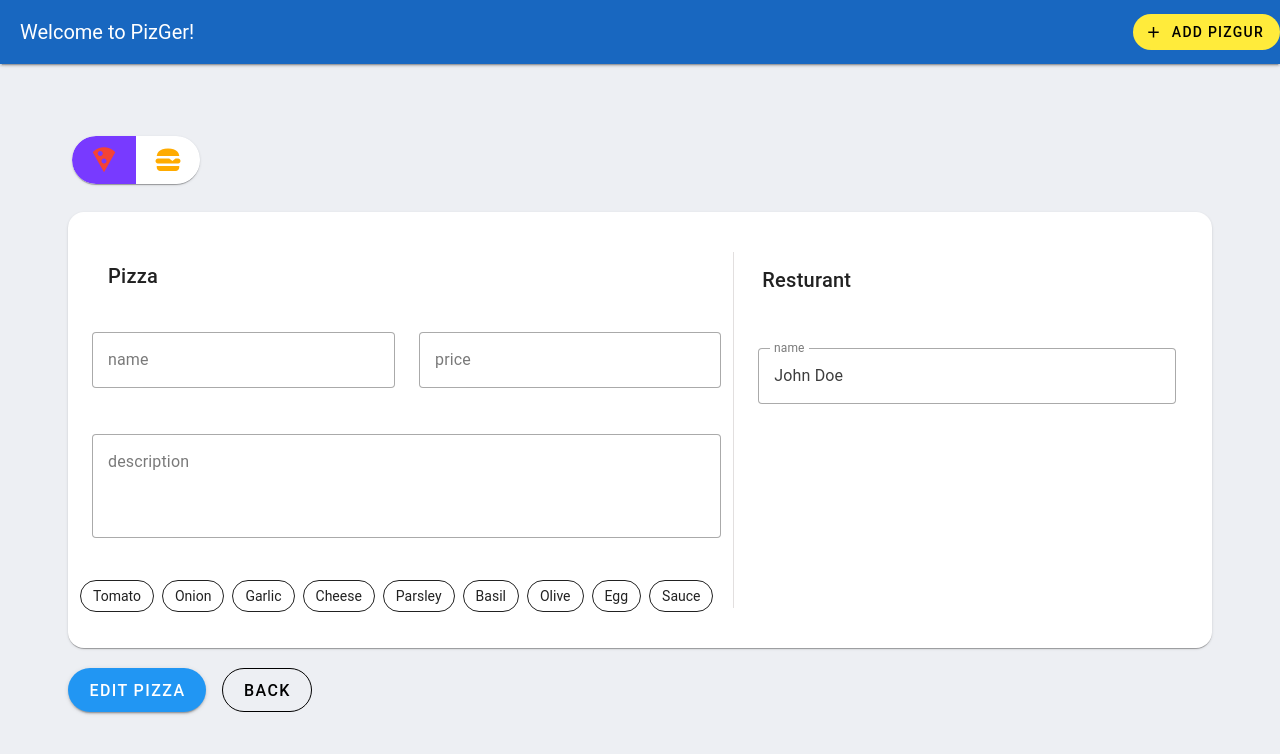
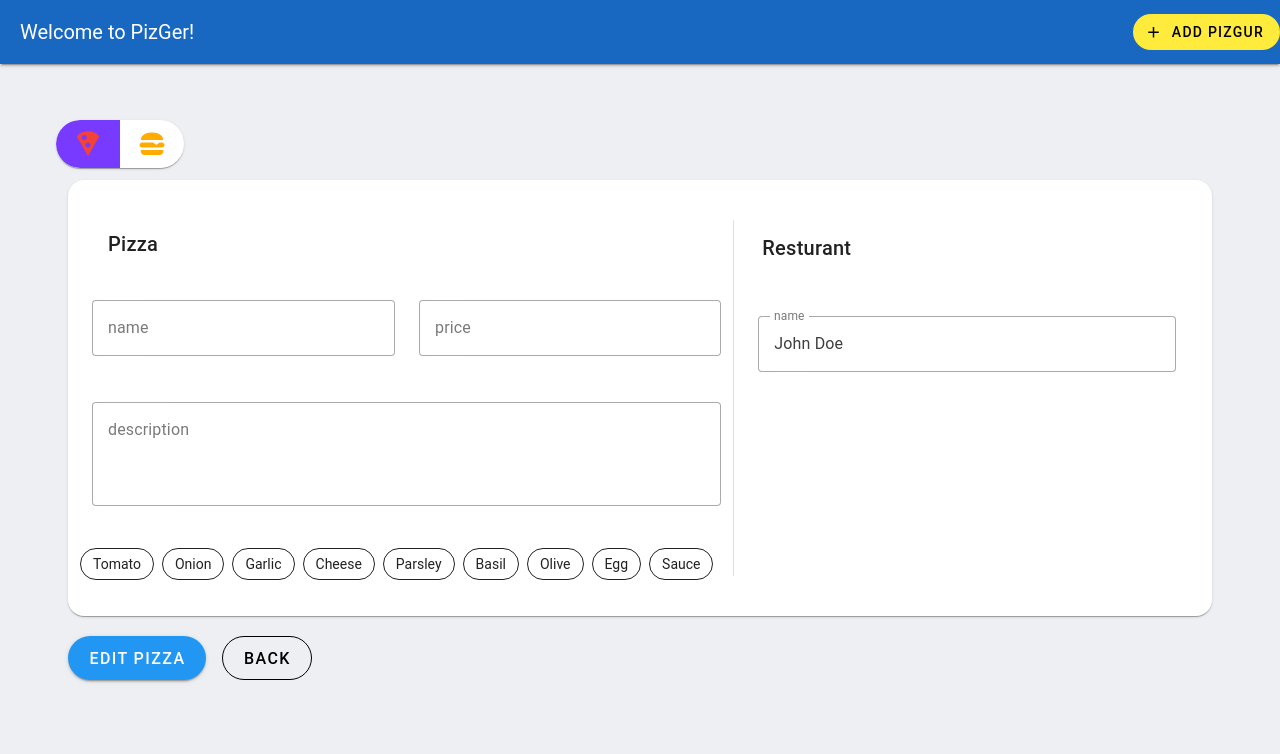
Before and after one commit to maedekaboli/PizGer, a Vue app: page /food/1 in a window 1280 px wide. Shown: the top 754 px of the page. Built offline with nearby package versions, Linux system fonts and the light colour scheme.

Commit message:
choose category has issue in add food

```diff
--- a/src/components/food/EditFood.vue
+++ b/src/components/food/EditFood.vue
@@ -1,5 +1,5 @@
 <script setup lang="ts">
-import { ref, reactive } from 'vue'
+import { ref } from 'vue'
 import SelectedFoodType from './selectedFoodType'
 import useFoodsListStore from '../../stores/FoodsListStore'
 
@@ -12,7 +12,8 @@ const foods = ref<SelectedFoodType[]>([
     { value: 2, name: 'Burger', icon: 'mdi-hamburger', color: '#FFAB00' }
 ])
 const selectedFood = ref<SelectedFoodType>({ value: 1, name: 'Pizza', icon: 'mdi-pizza', color: 'red' })
-const food = reactive({
+
+const food = ref({
     name: '',
     desc: '',
     price: null,
@@ -27,8 +28,6 @@ const onSubmit = () => {
 
 
 <template>
-    <v-item-group mandatory selected-class="bg-primary">
-        <v-container>
     <v-row>
         <v-col cols="12" md="2">
             <v-btn-toggle elevation="1" rounded="xl" v-model="selectedFood" mandatory borderless
@@ -41,8 +40,6 @@ const onSubmit = () => {
             </v-btn-toggle>
         </v-col>
     </v-row>
-        </v-container>
-    </v-item-group>
 
     <v-col cols="md-12">
         <v-card class="px-6 py-10">
--- a/src/components/food/Food.vue
+++ b/src/components/food/Food.vue
@@ -18,7 +18,7 @@ const onDeleteFood = (id: number) => {
 <template>
     <v-col cols="md-4 Product" sm="6">
         <v-card class="mx-auto">
-            <v-img :src="`https://api.lorem.space/image/burger?w=365&h=200&hash=${food.id}`
+            <v-img :src="`https://api.lorem.space/image/${food.category == 1 ? 'pizza' : 'burger'}?w=365&h=200&hash=${food.id}`
             " height="200px" cover></v-img>
 
             <v-card-title class="pb-0">
```
Lines whose indentation alone changed are shown as unchanged.
